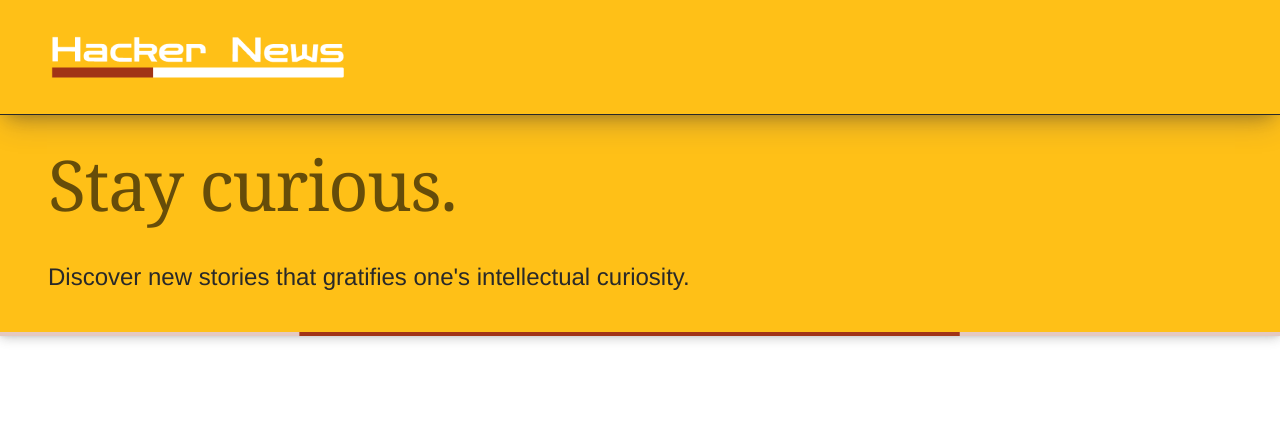
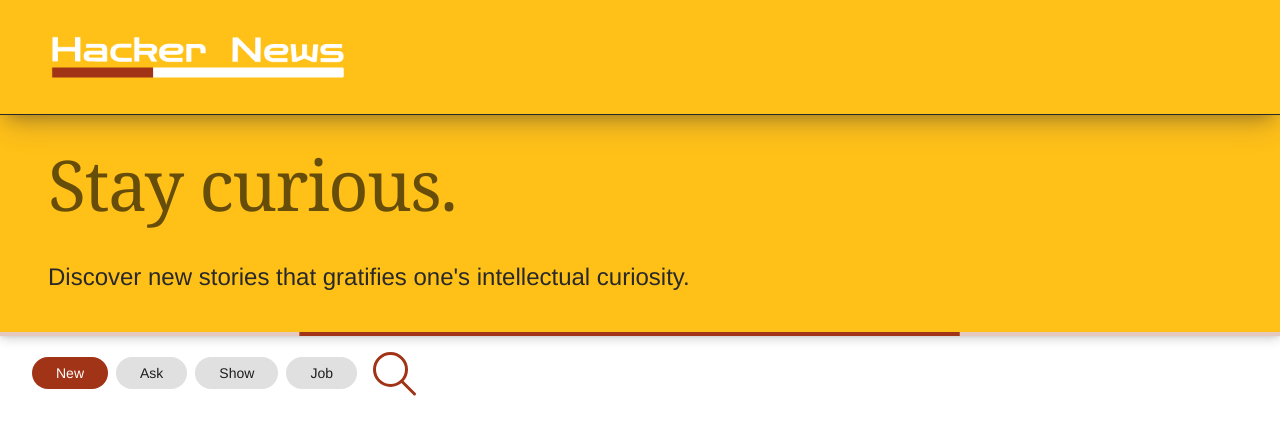
Before and after one commit to lindyw/hacker-news, an Angular app: page /stories in a window 1280 px wide. Shown: the top 434 px of the page. Built offline with nearby package versions, Linux system fonts and the light colour scheme; no server answers.

Commit message:
fix updatedBy timestamp, stories caches works and  load different stories type

```diff
--- a/src/app/app.component.scss
+++ b/src/app/app.component.scss
@@ -6,6 +6,6 @@
 
 app-header,
 app-footer {
-    background: #ffc017; // #ff6600c4;
+    background: #ffc017;
     box-shadow: 0 3px 5px -1px #0003, 0 6px 10px #00000024, 0 1px 18px #0000001f;
 }
--- a/src/app/components/filtering-chips/filtering-chips.component.html
+++ b/src/app/components/filtering-chips/filtering-chips.component.html
@@ -1,4 +1,12 @@
-<input type="radio" id="New" name="new" value="New" checked>
-<input type="radio" id="Job" name="job" value="Job">
-<input type="radio" id="Ask" name="ask" value="Ask">
-<input type="radio" id="Show" name="show" value="Show">
+<mat-chip-list aria-label="Fish selection">
+  <mat-chip
+    *ngFor="let selection of chipSelections | keyvalue"
+    color="accent"
+    [selectable]="true"
+    [selected]="selection.value.selected"
+    [value]="selection.key"
+    (click)="updateSelection(chip)"
+    #chip="matChip"
+    >{{ selection.value.name }}</mat-chip
+  >
+</mat-chip-list>
--- a/src/app/components/filtering-chips/filtering-chips.component.scss
+++ b/src/app/components/filtering-chips/filtering-chips.component.scss
@@ -0,0 +1,6 @@
+:host {
+    margin-right: 1rem;
+}
+mat-chip {
+    padding: 0 1.5rem;
+}
--- a/src/app/components/filtering-chips/filtering-chips.component.ts
+++ b/src/app/components/filtering-chips/filtering-chips.component.ts
@@ -1,4 +1,6 @@
-import { Component, OnInit } from '@angular/core';
+import { Component, EventEmitter, OnInit, Output } from '@angular/core';
+import { MatChip } from '@angular/material/chips';
+import { StoryType } from 'src/app/interfaces/story.interface';
 
 @Component({
     selector: 'nav-filtering-chips',
@@ -6,10 +8,31 @@ import { Component, OnInit } from '@angular/core';
     styleUrls: ['./filtering-chips.component.scss']
 })
 export class FilteringChipsComponent implements OnInit {
+    @Output() storyType = new EventEmitter<StoryType>();
+
+    chipSelections: { [number: string]: { name: string, selected: boolean } } =
+        {
+            1: { name: 'New', selected: true },
+            2: { name: 'Ask', selected: false },
+            3: { name: 'Show', selected: false },
+            4: { name: 'Job', selected: false }
+        };
+
+    currentSelection = 1;
 
     constructor() { }
 
     ngOnInit(): void {
     }
 
+    public updateSelection(chip: MatChip) {
+        const key = chip.value;
+        this.chipSelections[`${this.currentSelection}`].selected = false;
+        this.currentSelection = key;
+        this.chipSelections[`${this.currentSelection}`].selected = true;
+        this.storyType.emit(this.chipSelections[`${this.currentSelection}`].name.toLowerCase() as StoryType);
     }
+
+    public unsorted() { }
+
+}
--- a/src/app/components/header/header.component.scss
+++ b/src/app/components/header/header.component.scss
@@ -66,6 +66,7 @@ nav a {
   }
 
   .sub-header-container {
+    padding: 1rem;
     h2 {
 
       font-size: 50px;
--- a/src/app/components/stories/search-bar.scss
+++ b/src/app/components/stories/search-bar.scss
@@ -6,7 +6,8 @@ $icn-color: #a13416;
 }
 @media only screen and (max-width: 768px) {
     .cntr {
-        margin-block-end: 1rem;
+        margin-right: 0;
+        margin-block: 1rem;
     }
 }
 
--- a/src/app/components/stories/stories.component.html
+++ b/src/app/components/stories/stories.component.html
@@ -5,7 +5,10 @@
 ></mat-progress-bar>
 
 <!-- Search bar, Check for update Button -->
-<div class="operation-bar" *ngIf="!isLoading">
+<div class="operation-bar">
+  <nav-filtering-chips
+    (storyType)="switchStoryType($event)"
+  ></nav-filtering-chips>
   <div class="cntr" matTooltip="Search for...">
     <label class="search" for="input_search">
       <input
@@ -17,11 +20,14 @@
       />
     </label>
   </div>
-  <span> Updated by {{ updateTimestamp | date : "MMM d, y, hh:mm:ss " }} </span>
+  <span *ngIf="!isLoading">
+    Updated by {{ updateTimestamp[type] | date : "MMM d, y, hh:mm:ss " }}
+  </span>
   <button
+    *ngIf="!isLoading"
     mat-raised-button
     class="update-btn animated-btn"
-    (click)="fetchData('new')"
+    (click)="checkUpdate()"
   >
     <mat-icon>update</mat-icon> Check For Update
   </button>
--- a/src/app/components/stories/stories.component.ts
+++ b/src/app/components/stories/stories.component.ts
@@ -1,6 +1,5 @@
 import { CdkVirtualScrollViewport } from '@angular/cdk/scrolling';
 import { Component, Input, OnDestroy, OnInit, ViewChild } from '@angular/core';
-import { Router } from '@angular/router';
 import { Subscription } from 'rxjs';
 import { Story, StoryType } from 'src/app/interfaces/story.interface';
 import { StoryService } from 'src/app/services/story.service';
@@ -12,14 +11,14 @@ import { StoryService } from 'src/app/services/story.service';
 })
 export class StoriesComponent implements OnInit, OnDestroy {
     @ViewChild(CdkVirtualScrollViewport, { static: false }) viewPort: CdkVirtualScrollViewport;
-    @Input() type: StoryType = 'new';
+    type: StoryType = 'new';
 
     public stories: Story[] = [];
     public filteredStories: Story[] = [];
     public searchValue: string = '';
     public isTop = true;
     public isLoading = true;
-    public updateTimestamp: Date;
+    public updateTimestamp: { [type: string]: Date } = {};
 
     private subscriptions: Subscription[] = [];
 
@@ -38,12 +37,13 @@ export class StoriesComponent implements OnInit, OnDestroy {
         this.storyService.clearCache();
     }
 
-    fetchData(type: StoryType) {
+    fetchData(type: StoryType, useCache: boolean = false) {
         this.isLoading = true;
         this.searchValue = '';
-        const total = type === 'new' ? 500 : 200;
-        // fetch all 500 new stories
-        let fetchStories$ = this.storyService.getLatestStoriesByType(type);
+        let total = type === 'new' ? 500 : this.storyService.getStoriesCount(type);
+        console.log('total', total);
+        // fetch all 500 new stories or other type of Stories
+        let fetchStories$ = this.storyService.getLatestStoriesByType(type, useCache);
 
 
         const sub =
@@ -54,7 +54,7 @@ export class StoriesComponent implements OnInit, OnDestroy {
 
                     if (stories.length === total) {
                         this.storyService.setStoryCacheByType(type, stories);
-                        this.updateTimestamp = new Date();
+                        this.updateTimestamp[type] = this.storyService.updateTimeStamp[type];
                         this.isLoading = false;
                     }
                     let filtered_stories = stories.filter(story => !!story);
@@ -65,9 +65,19 @@ export class StoriesComponent implements OnInit, OnDestroy {
 
     }
 
+    public switchStoryType(type: any) {
+        this.type = type;
+        this.fetchData(type, true);
+    }
+
     public applyFilter(event: KeyboardEvent) {
         const search_filter = (<HTMLInputElement>event.target).value.trim().toLowerCase();
         this.filteredStories = this.stories.filter(s => s.title.toLowerCase().includes(search_filter));
+    }
+
+    public checkUpdate() {
+        this.storyService.clearCache();
+        this.fetchData(this.type);
     }
 
     public getScrollIndex(index: number) {
--- a/src/app/services/story.service.ts
+++ b/src/app/services/story.service.ts
@@ -1,6 +1,6 @@
 import { HttpClient } from '@angular/common/http';
 import { Injectable } from '@angular/core';
-import { Observable, bufferCount, from, mergeMap, of, scan } from 'rxjs';
+import { Observable, bufferCount, from, mergeMap, of, scan, take, tap } from 'rxjs';
 import { Story, StoryType } from '../interfaces/story.interface';
 
 @Injectable({
@@ -8,17 +8,27 @@ import { Story, StoryType } from '../interfaces/story.interface';
 })
 export class StoryService {
 
-    // TODO: implement a cache for stories
+    public updateTimeStamp: { [type: string]: Date } = {};
+
     private story_cache = new Map<string, Story[]>();
-    private id_cache = new Map<string, number[]>();
+    private total_cache = new Map<string, number>();
+
 
     // hackerAPI url
     private BASE_URL = `https://hacker-news.firebaseio.com/v0`;
 
     constructor(
         private http: HttpClient
-    ) { }
+    ) {
+        this.init()
+    }
 
+    init() {
+        // fetch other type of stores ids for length and cache
+        this.getLatesetStoryIDsByType('ask');
+        this.getLatesetStoryIDsByType('show');
+        this.getLatesetStoryIDsByType('job');
+    }
     /**
      * Fetch Latest 500 new stories or 200 Ask HN, Show HN or Job Stories
      * @param type type of stories (new, show, ask or job)
@@ -33,30 +43,47 @@ export class StoryService {
 
         return this.http.get<number[]>(uri)
             .pipe(
+                tap((ids: number[]) => {
+                    if (!this.total_cache.has(type)) {
+                        this.total_cache.set(type, ids.length);
+                    }
+                    this.updateTimeStamp[type] = new Date();
+                }),
                 mergeMap((ids: number[]) => from(ids)),
                 mergeMap((id: number) => this.getStoryById(id)),
-                bufferCount(30),
+                bufferCount(50),
                 scan((acc: Story[], stories: Story[]) => [...acc, ...stories], [])
             )
     }
 
     public getLatesetStoryIDsByType(type: StoryType): Observable<number[]> {
         const uri = `${this.BASE_URL}/${type}stories.json`;
-        return this.http.get<number[]>(uri);
+        const response = this.http.get<number[]>(uri);
+
+        response
+            .pipe(
+                take(1),
+                tap(ids => {
+                    if (!this.total_cache.has(type)) {
+                        this.total_cache.set(type, ids.length);
+                    }
+                    console.log(this.total_cache.get(type))
+                })).subscribe()
+
+        return response;
+    }
+
+    public getStoriesCount(type: StoryType) {
+        return this.total_cache.get(type)!;
     }
 
     public setStoryCacheByType(type: StoryType, stories: Story[]) {
         this.story_cache.set(type, stories);
     }
 
-    public setIdsCacheByType(type: StoryType, ids: number[]) {
-        this.id_cache.set(type, ids);
-    }
-
-
     public clearCache() {
         this.story_cache.clear();
-        this.id_cache.clear();
+        this.total_cache.clear();
     }
 
     private getStoryById(id: number): Observable<Story> {
```
Also changed, not shown: 1 other file (tests, documents, lock files or other folders). Lines whose indentation alone changed are shown as unchanged.
